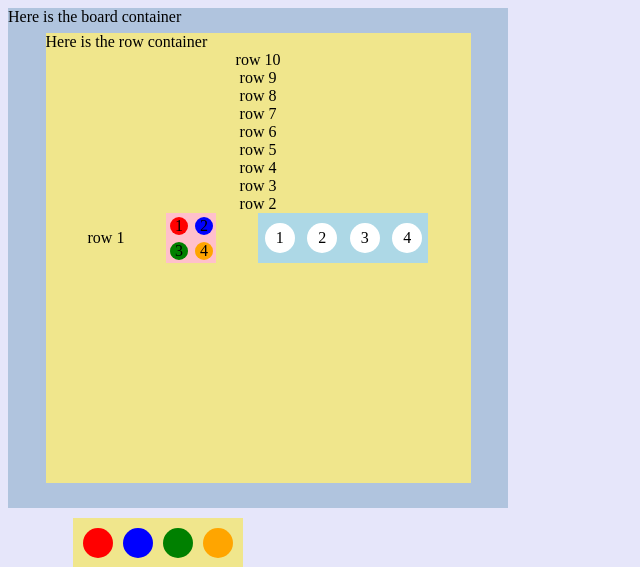
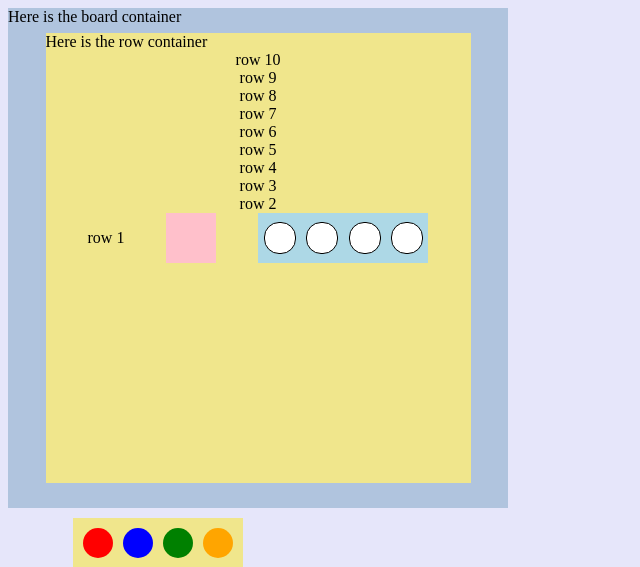
Before and after one commit to lbrantcollins/MasterMind-old, a PHP site: page / in a window 1280 px wide. Shown: the top 567 px of the page, without its empty margins (0-640 px from the left). Run offline with PHP 8.4, Linux system fonts and the light colour scheme.

Commit message:
experimenting with using html dataset vs. html ID's to keep track of guesses and pegs

```diff
--- a/css/style.css
+++ b/css/style.css
@@ -40,18 +40,22 @@ body {
 be generated via jQuery during the game */
 #guess1-1 {
 	background-color: white;
+	border: 1px solid black;
 }
 
 #guess1-2 {
 	background-color: white;
+	border: 1px solid black;
 }
 
 #guess1-3 {
 	background-color: white;
+	border: 1px solid black;
 }
 
 #guess1-4 {
 	background-color: white;
+	border: 1px solid black;
 }
 
 .response {
--- a/index.html
+++ b/index.html
@@ -12,30 +12,27 @@
 		Here is the board container
 		<div id="row-container">
 			Here is the row container
-			<!--  These divs will be generated via jQuery during the game -->
-			<div class="one-row" id="row10">row 10</div>
-			<div class="one-row" id="row9">row 9</div>
-			<div class="one-row" id="row8">row 8</div>
-			<div class="one-row" id="row7">row 7</div>
-			<div class="one-row" id="row6">row 6</div>
-			<div class="one-row" id="row5">row 5</div>
-			<div class="one-row" id="row4">row 4</div>
-			<div class="one-row" id="row3">row 3</div>
-			<div class="one-row" id="row2">row 2</div>
-			<div class="one-row" id="row1">row 1
-				<div class="response" id="response1-div">
-					<!--  These divs will be generated via jQuery during the game -->
-					<div class="response-pegs" id="response1">1</div>
-					<div class="response-pegs" id="response2">2</div>
-					<div class="response-pegs" id="response3">3</div>
-					<div class="response-pegs" id="response4">4</div>
+			<div class="one-row" data-row-number="10">row 10</div>
+			<div class="one-row" data-row-number="9">row 9</div>
+			<div class="one-row" data-row-number="8">row 8</div>
+			<div class="one-row" data-row-number="7">row 7</div>
+			<div class="one-row" data-row-number="6">row 6</div>
+			<div class="one-row" data-row-number="5">row 5</div>
+			<div class="one-row" data-row-number="4">row 4</div>
+			<div class="one-row" data-row-number="3">row 3</div>
+			<div class="one-row" data-row-number="2">row 2</div>
+			<div class="one-row" data-row-number="1">row 1
+				<div class="response" data-response-number="1">
+					<div class="response-pegs" data-peg-number="1"></div>
+					<div class="response-pegs" data-peg-number="2"></div>
+					<div class="response-pegs" data-peg-number="3"></div>
+					<div class="response-pegs" data-peg-number="4"></div>
 				</div>
-				<div class="guess" id="guess1-div">
-					<!--  These divs will be generated via jQuery during the game -->
-					<div class="color-pegs" id="guess1-1">1</div>
-					<div class="color-pegs" id="guess1-2">2</div>
-					<div class="color-pegs" id="guess1-3">3</div>
-					<div class="color-pegs" id="guess1-4">4</div>
+				<div class="guess" id="guess1-div" data-guess-number="1">
+					<div class="color-pegs" id="guess1-1" data-peg-number="1"></div>
+					<div class="color-pegs" id="guess1-2" data-peg-number="2"></div>
+					<div class="color-pegs" id="guess1-3" data-peg-number="3"></div>
+					<div class="color-pegs" id="guess1-4" data-peg-number="4"></div>
 				</div>
 			</div>
 
--- a/js/app.js
+++ b/js/app.js
@@ -98,18 +98,45 @@ $('#color-container').on('click', (e) => {
 	console.log(colorId, colorNumber, game.color[colorNumber - 1]);
 	console.log("#guess" + game.guessNumber + "-" + game.guessPegPosition);
 	$("#guess" + game.guessNumber + "-" + game.guessPegPosition).css("background-color", game.color[colorNumber - 1]);
+	$("#guess" + game.guessNumber + "-" + game.guessPegPosition).css("border", "none");
 })
 
 // listen to the container for guess row #1
 // get back the position clicked (1, 2, ... , numColors)
+
 $('#guess1-div').on('click', (e) => {
 	console.log($(e.target).attr("id"));
 	// The div IDs are "guess1-1", "guess1-2",... (extract the last number from the ID)
 	const guessId = $(e.target).attr("id");
 	game.guessPegPosition = parseInt(guessId[guessId.length - 1]);
 	console.log("guessPegPosition: " + game.guessPegPosition);
+	$("#guess1" + "-" + game.guessPegPosition).css("border-color", "red");
+
 })
 
+
+
+$('.guess').on('click', (e) => {
+
+	console.log("peg number: " + $(e.target).data().pegNumber);
+	console.log("guess number: " + $(e.currentTarget).data().guessNumber);
+	console.log($(e.target).data());
+
+	console.log("game.guessNumber: " + game.guessNumber);
+
+	const guessDiv = $(`.guess[data-guess-number = '${game.guessNumber}']`);
+	console.log(guessDiv);
+	const pegDiv = guessDiv.find(`[data-peg-number = '${$(e.target).data().pegNumber}']`);
+	console.log(pegDiv);
+	console.log($("#guess1-3"));
+
+	// console.log($('.guess[data-guess-number="1"][data-peg-number="3"]'));
+
+	// console.log(`[data-guess-number="1"]`);
+	// console.log(`[data-guess-number=1]`);
+	// console.log(`[data-guess-number=game.guessNumber]`);
+
+})
 
 // document.getElementById('container-div').addEventListener('click', (e) => {
 
```
